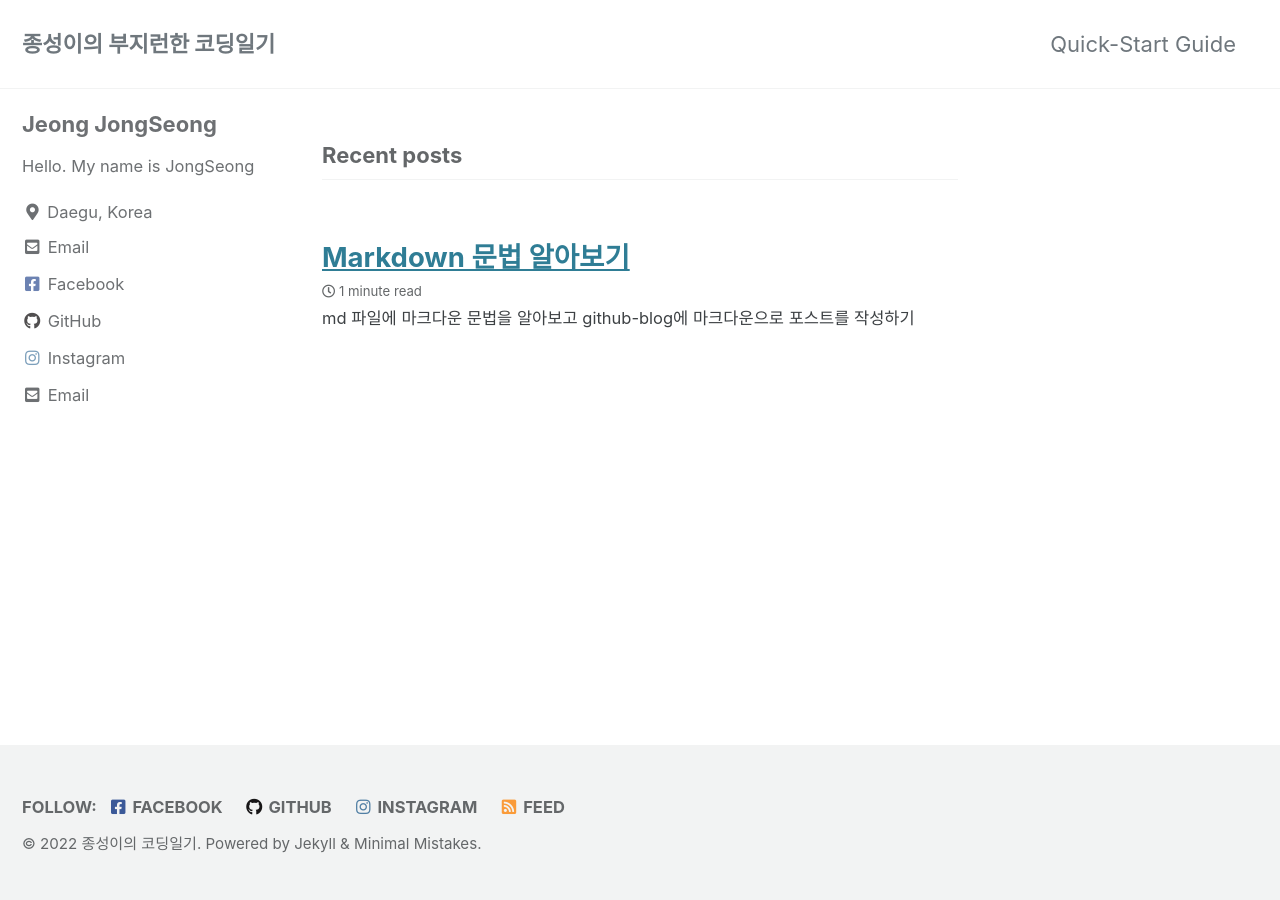
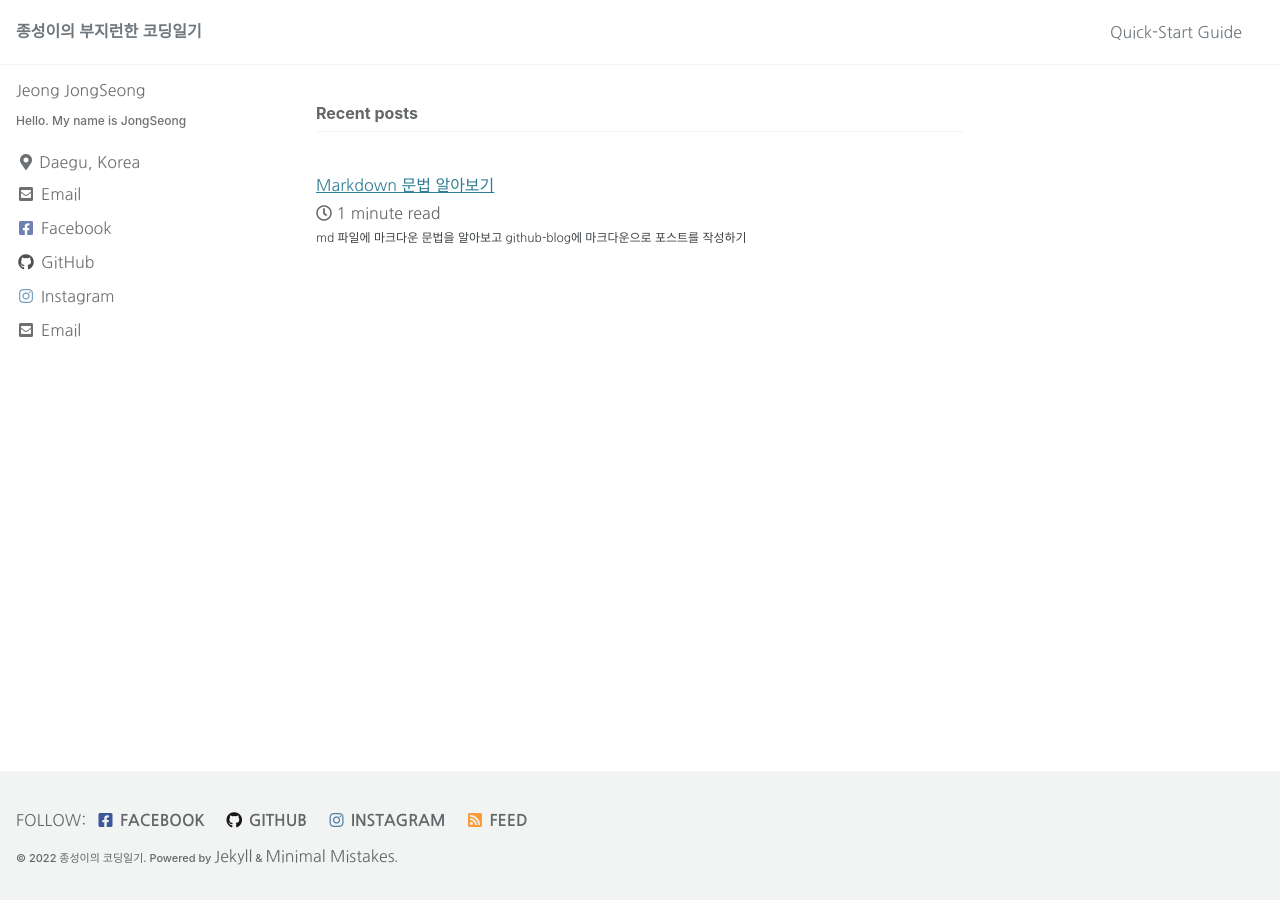
Before and after one commit to JJSEONG/JJSEONG.github.io, a Jekyll site: the page built from index.html, in a window 1280 px wide. Built offline with Jekyll 4.4.1, drawn with Linux system fonts in a browser that asks for light colours; cached includes are drawn as plain includes; the list of posts is cut into pages by our own code.

Commit message:
font change

```diff
--- a/assets/css/main.scss
+++ b/assets/css/main.scss
@@ -6,3 +6,10 @@
 
 @import "minimal-mistakes/skins/{{ site.minimal_mistakes_skin | default: 'default' }}"; // skin
 @import "minimal-mistakes"; // main partials
+
+@import url('https://fonts.googleapis.com/css2?family=Nanum+Gothic:wght@400;700&display=swap');
+* {
+  font-family: 'Nanum Gothic', sans-serif;
+  font-size: 16px;
+  font-weight: 500;
+}
```
